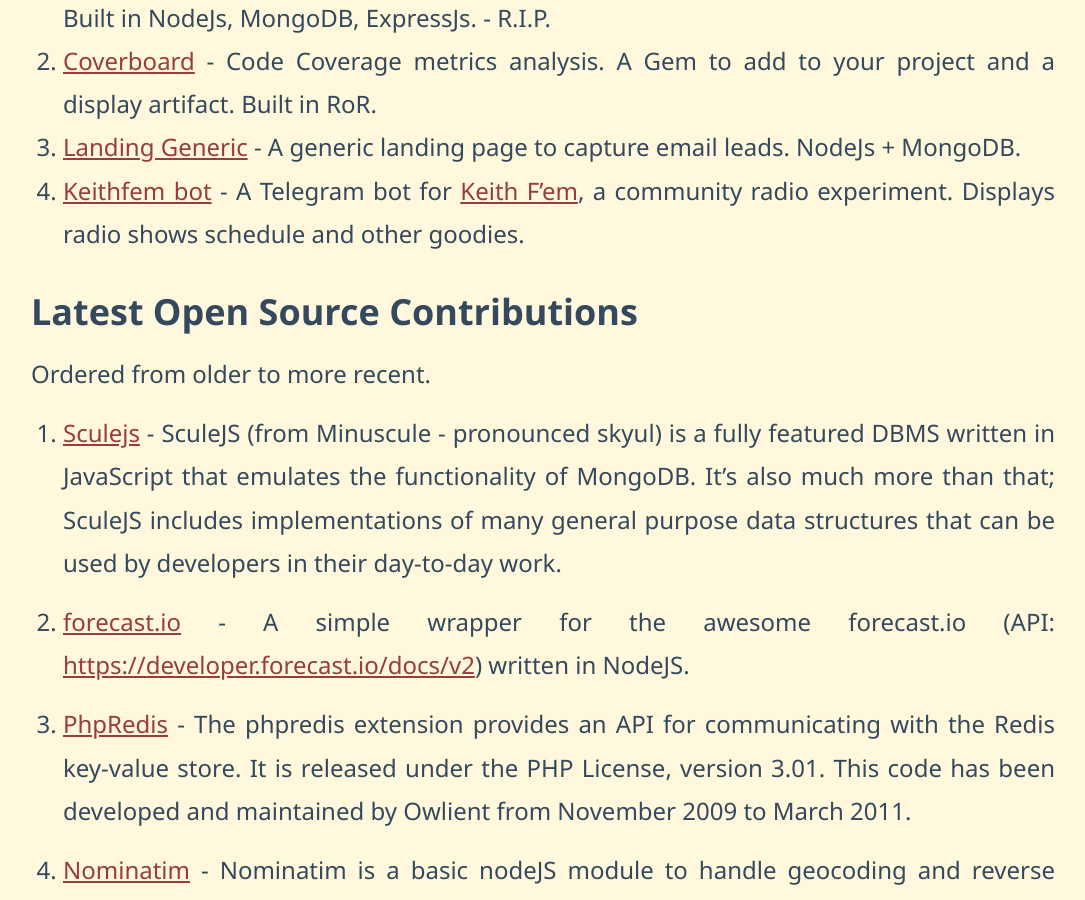
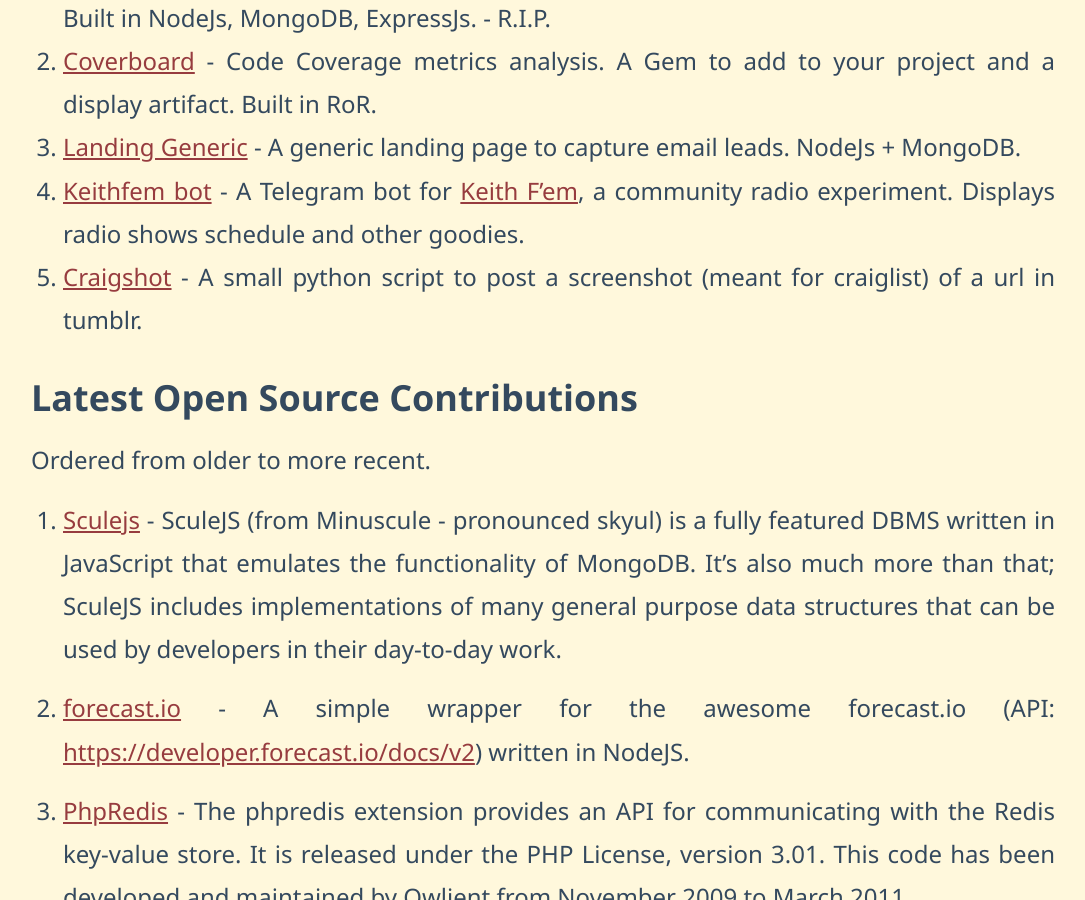
Before and after one commit to mazzi/mazzi.github.com, a Jekyll site: the page built from projects.md, in a window 1280 px wide and 900 px high, scrolled down 443 px. Shown: the whole window, without its empty margins (97-1182 px from the left). Built offline with Jekyll 4.4.1, drawn with Linux system fonts in a browser that asks for light colours.

Commit message:
Craigshot added

```diff
--- a/projects.md
+++ b/projects.md
@@ -11,6 +11,7 @@ Here you will find a list of open source contributions that I made and also proj
 2. [Coverboard](https://github.com/Coverboard) - Code Coverage metrics analysis. A Gem to add to your project and a display artifact. Built in RoR.
 3. [Landing Generic](https://github.com/mazzi/landing-generic) - A generic landing page to capture email leads. NodeJs + MongoDB.
 4. [Keithfem bot](https://github.com/mazzi/keithfembot) - A Telegram bot for [Keith F'em](https://www.keithfem.com/), a community radio experiment. Displays radio shows schedule and other goodies.
+5. [Craigshot](https://github.com/mazzi/craigshot) - A small python script to post a screenshot (meant for craiglist) of a url in tumblr.
 
 ### Latest Open Source Contributions
 
```
